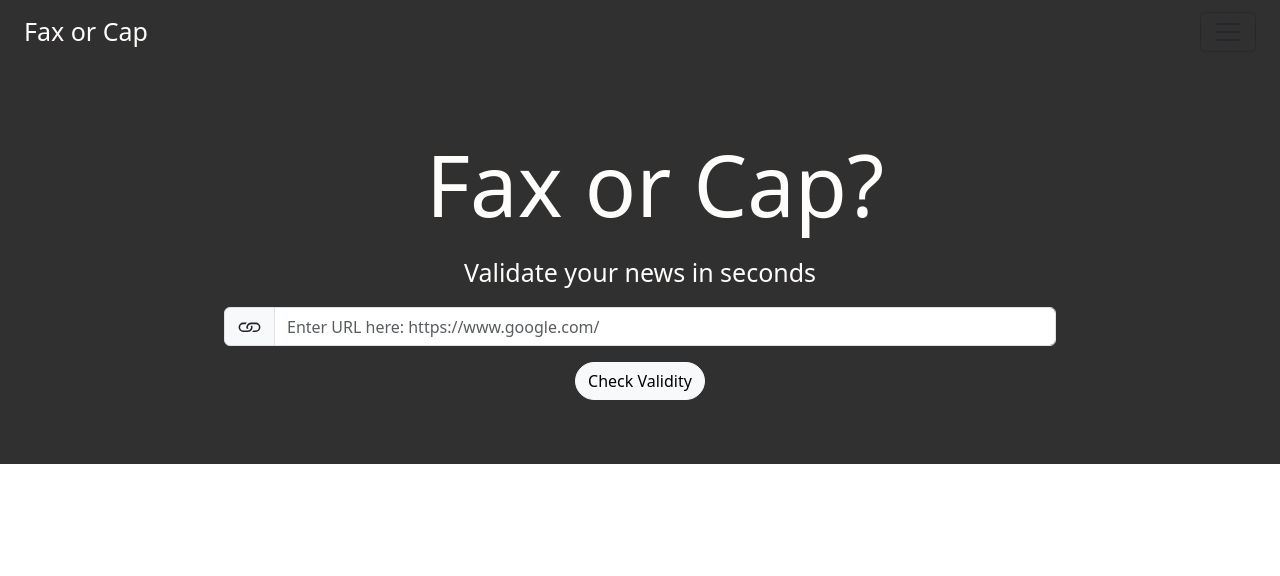
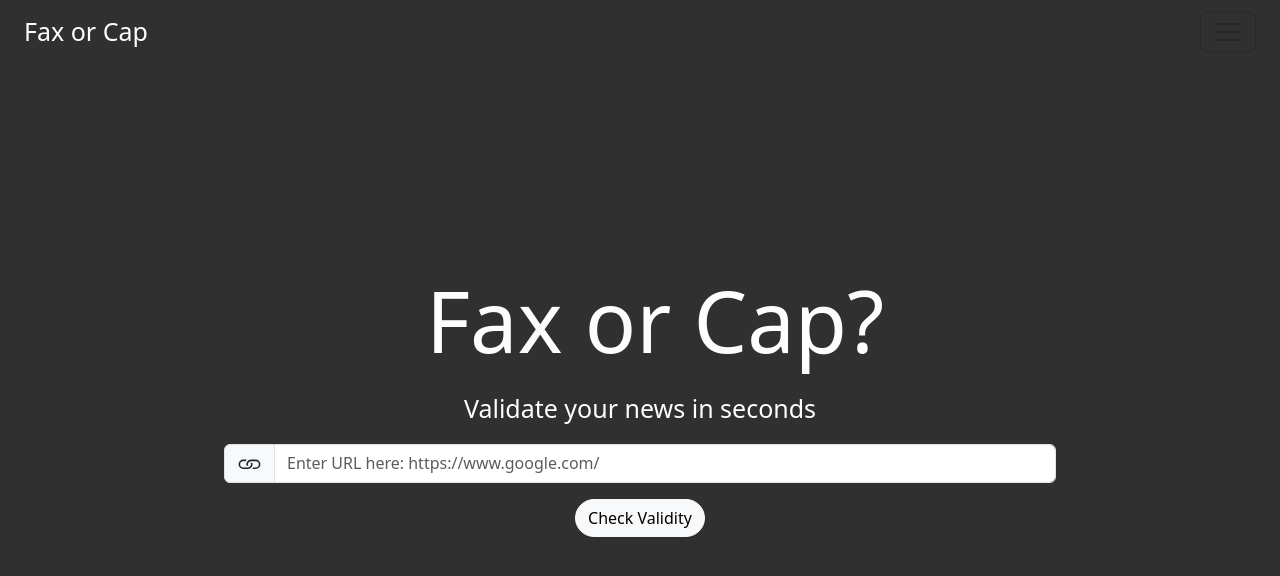
Before and after one commit to zenyuong/FAX-OR-CAP, a React (Create React App) app in the folder src/client/: page / in a window 1280 px wide. Shown: the top 576 px of the page. Built offline with nearby package versions, Linux system fonts and the light colour scheme.

Commit message:
Minor change to the look

```diff
--- a/src/client/src/pages/home/Home.js
+++ b/src/client/src/pages/home/Home.js
@@ -8,11 +8,15 @@ import 'bootstrap/dist/css/bootstrap.min.css';
 import Banner from './banner'
 import Search from './search'
 
+const darkBg = {
+  background : "#2F302F",
+  height : "100vh"
+}
 
 
 function Home() {
   return (
-    <body>
+    <body style={darkBg}>
       <Banner />
       <Search />
     </body>
--- a/src/client/src/pages/home/banner.js
+++ b/src/client/src/pages/home/banner.js
@@ -8,7 +8,7 @@ import 'bootstrap/dist/css/bootstrap.min.css';
 import './banner.css';
 
 const darkBg = {
-    background : "#2F302F",
+    background : "#2F302F"
   }
 
 const whiteText = {
```
